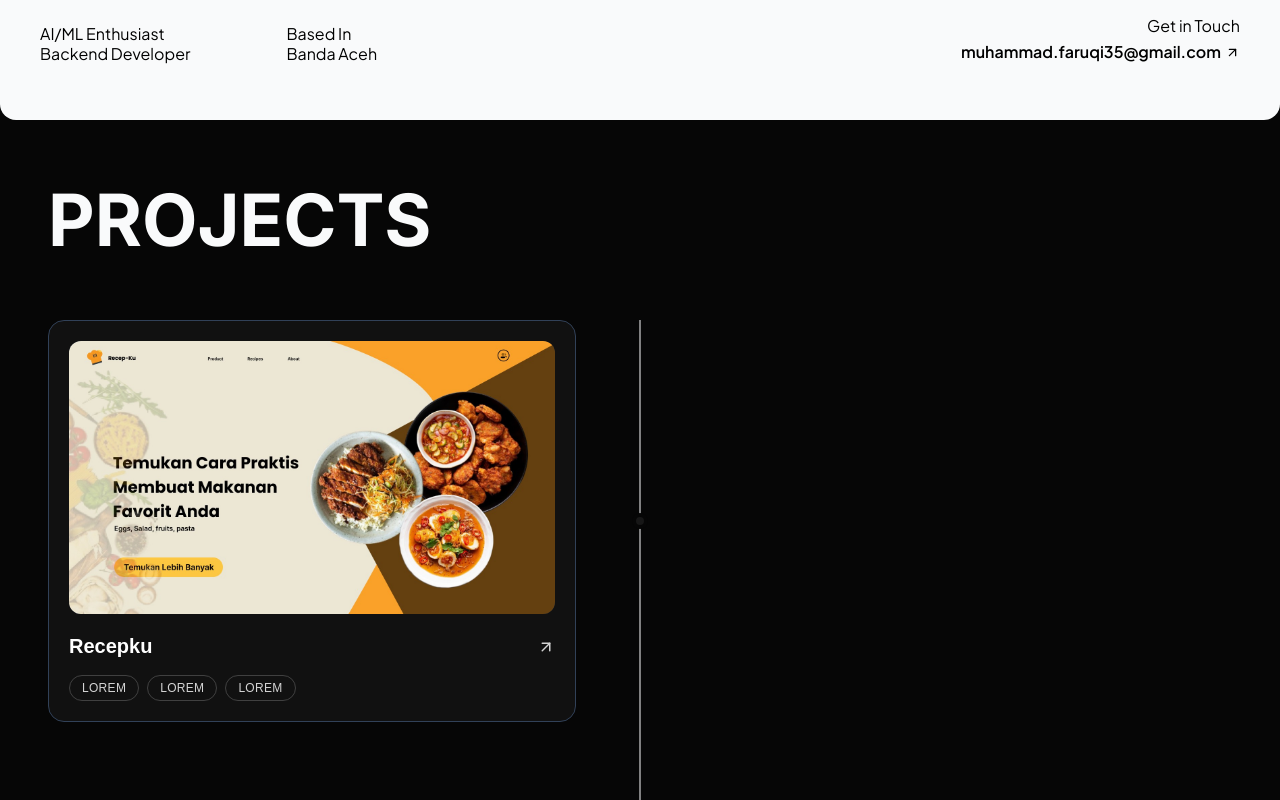
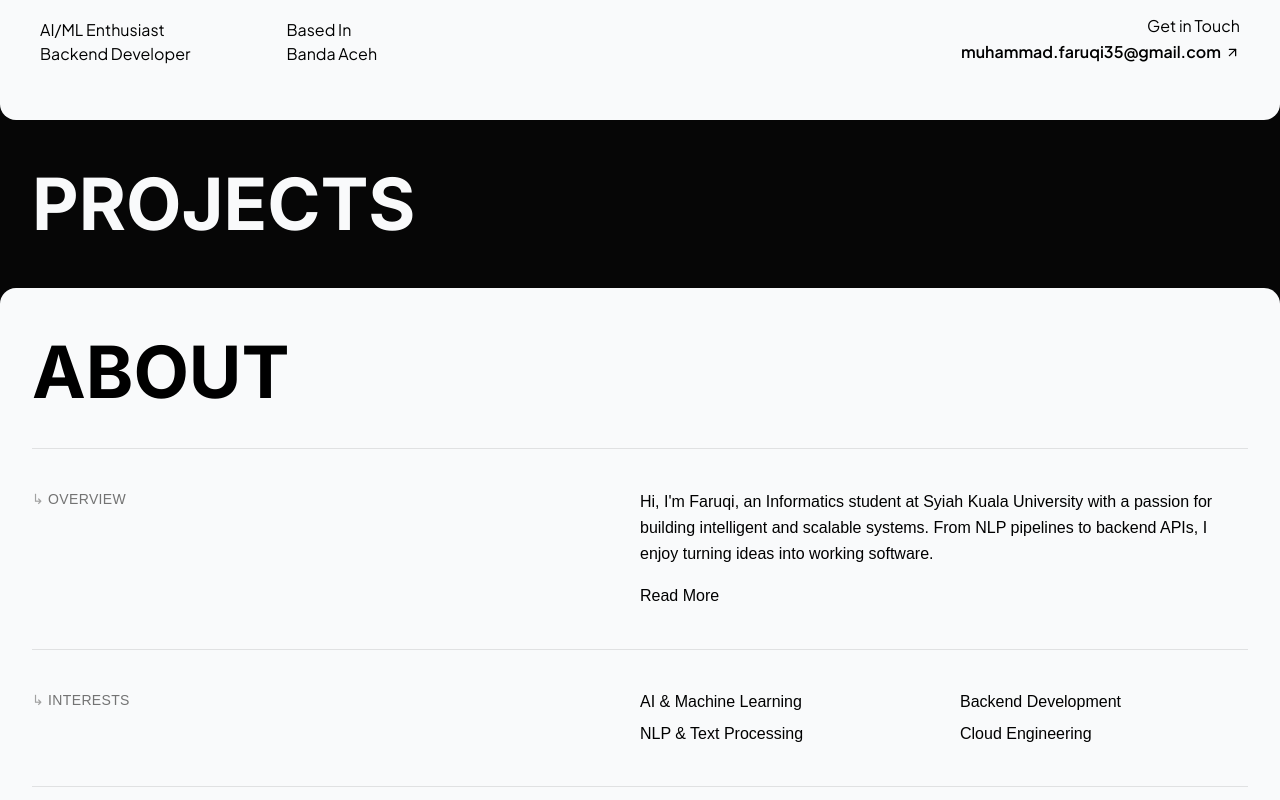
Before and after one commit to mfaruqi35/portofolio, a Next.js app: page / in a window 1280 px wide. Shown: the part 680-1480 px from the top of the page. Built offline with nearby package versions, Linux system fonts and the light colour scheme.

Commit message:
update home layout and project header

```diff
--- a/app/page.tsx
+++ b/app/page.tsx
@@ -1,6 +1,5 @@
 "use client";
 import { projects } from "./data/projects";
-import WorkCard from "@/components/WorkCard";
 import { Plus_Jakarta_Sans, Inter } from "next/font/google";
 import Image from "next/image";
 import { ArrowUpRight } from "lucide-react";
@@ -32,7 +31,6 @@ export default function Home() {
             />
           </div>
 
-          {/* Headline: full width di mobile (~60–70% lebar layar alami), 50vw di md+ */}
           <div className="flex w-full items-center md:w-[50vw] md:max-w-[50%]">
             <h1 className="text-[22px] font-light leading-[1.35] tracking-tight">
               Banda Aceh based Backend Developer and AI/ML Enthusiast, turning
@@ -40,14 +38,17 @@ export default function Home() {
             </h1>
           </div>
 
-          {/* Mobile: blok kiri (role + lokasi) + kontak di bawah; sm+: mirip referensi — kiri dua klaster, kanan kontak */}
           <div className="flex flex-col gap-8 sm:flex-row sm:items-end sm:justify-between sm:gap-6">
             <div className="flex justify-between gap-8 sm:justify-start sm:gap-12 md:gap-24">
-              <div className="flex flex-col">
-                <span className="text-base leading-tight">AI/ML Enthusiast</span>
-                <span className="text-base leading-tight">Backend Developer</span>
+              <div className="flex flex-col gap-1">
+                <span className="text-base leading-tight">
+                  AI/ML Enthusiast
+                </span>
+                <span className="text-base leading-tight">
+                  Backend Developer
+                </span>
               </div>
-              <div className="flex flex-col">
+              <div className="flex flex-col gap-1">
                 <span className="text-base leading-tight">Based In</span>
                 <span className="text-base leading-tight">Banda Aceh</span>
               </div>
@@ -70,43 +71,15 @@ export default function Home() {
       </section>
       <section
         id="works"
-        className="w-full h-auto flex flex-col items-center justify-center py-16"
+        className="w-full h-auto px-4 py-10 sm:px-6 md:px-8 md:py-12"
       >
-        <div className="w-full max-w-7xl mx-auto px-6 md:px-12">
+        <div className="max-w-7xl mx-auto">
           <div className="flex flex-col">
             <h1
-              className={`text-7xl font-bold text-off-white ${headerFont.className}`}
+              className={`text-7xl font-bold text-off-white sm:text-7xl md:text-7xl ${headerFont.className}`}
             >
               PROJECTS
             </h1>
-          </div>
-
-          {/* Timeline layout */}
-          <div className="relative mt-16">
-            {/* Garis vertikal di tengah */}
-            <div className="pointer-events-none absolute left-1/2 top-0 h-full w-px -translate-x-1/2 bg-[#F9FAFB]" />
-
-            <div className="flex flex-col gap-20">
-              {projects.map((p, i) => (
-                <div
-                  key={i}
-                  className={`relative flex items-center ${
-                    i % 2 === 0 ? "justify-start" : "justify-end"
-                  }`}
-                >
-                  {/* Titik di garis */}
-                  <div className="pointer-events-none absolute left-1/2 z-10 h-4 w-4 -translate-x-1/2 rounded-full border-4 border-background bg-neutral-900" />
-
-                  <div
-                    className={`w-full md:w-1/2 ${
-                      i % 2 === 0 ? "pr-10 md:pr-16" : "pl-10 md:pl-16"
-                    }`}
-                  >
-                    <WorkCard project={p} />
-                  </div>
-                </div>
-              ))}
-            </div>
           </div>
         </div>
       </section>
@@ -116,8 +89,10 @@ export default function Home() {
       >
         <div className="max-w-7xl mx-auto">
           <div className="border-b border-black/10 pb-6 mb-8 md:pb-10 md:mb-10">
-            <h1 className="text-7xl font-bold text-black sm:text-7xl md:text-8xl">
-              About
+            <h1
+              className={`text-7xl font-bold text-black sm:text-7xl md:text-7xl ${headerFont.className}`}
+            >
+              ABOUT
             </h1>
           </div>
         </div>
@@ -128,13 +103,16 @@ export default function Home() {
             </span>
             overview
           </div>
-          <div className="md:col-span-2 space-y-4 text-base leading-relaxed text-black sm:text-lg">
+          <div className="md:col-span-2 space-y-4 text-base leading-relaxed text-black sm:text-md">
             <p>
               Hi, I&apos;m Faruqi, an Informatics student at Syiah Kuala
               University with a passion for building intelligent and scalable
               systems. From NLP pipelines to backend APIs, I enjoy turning ideas
               into working software.
             </p>
+            <div>
+              <a href="/about">Read More</a>
+            </div>
           </div>
         </div>
         <div className="max-w-7xl mx-auto grid grid-cols-1 gap-8 border-b border-black/10 pb-10 mb-10 md:grid-cols-4 md:gap-0">
@@ -172,7 +150,7 @@ export default function Home() {
           </div>
           <div className="md:col-span-2 text-black">
             <div className="space-y-10 sm:space-y-12">
-              <div className="grid grid-cols-[minmax(0,34%)_minmax(0,1fr)] gap-x-3 gap-y-1 sm:gap-x-5">
+              <div className="grid grid-cols-[minmax(0,34%)_minmax(0,1fr)] gap-x-3 gap-y-1 sm:gap-x-6">
                 <h3 className="text-sm font-medium leading-snug text-black sm:text-base">
                   Beasiswa Unggulan
                 </h3>
```
